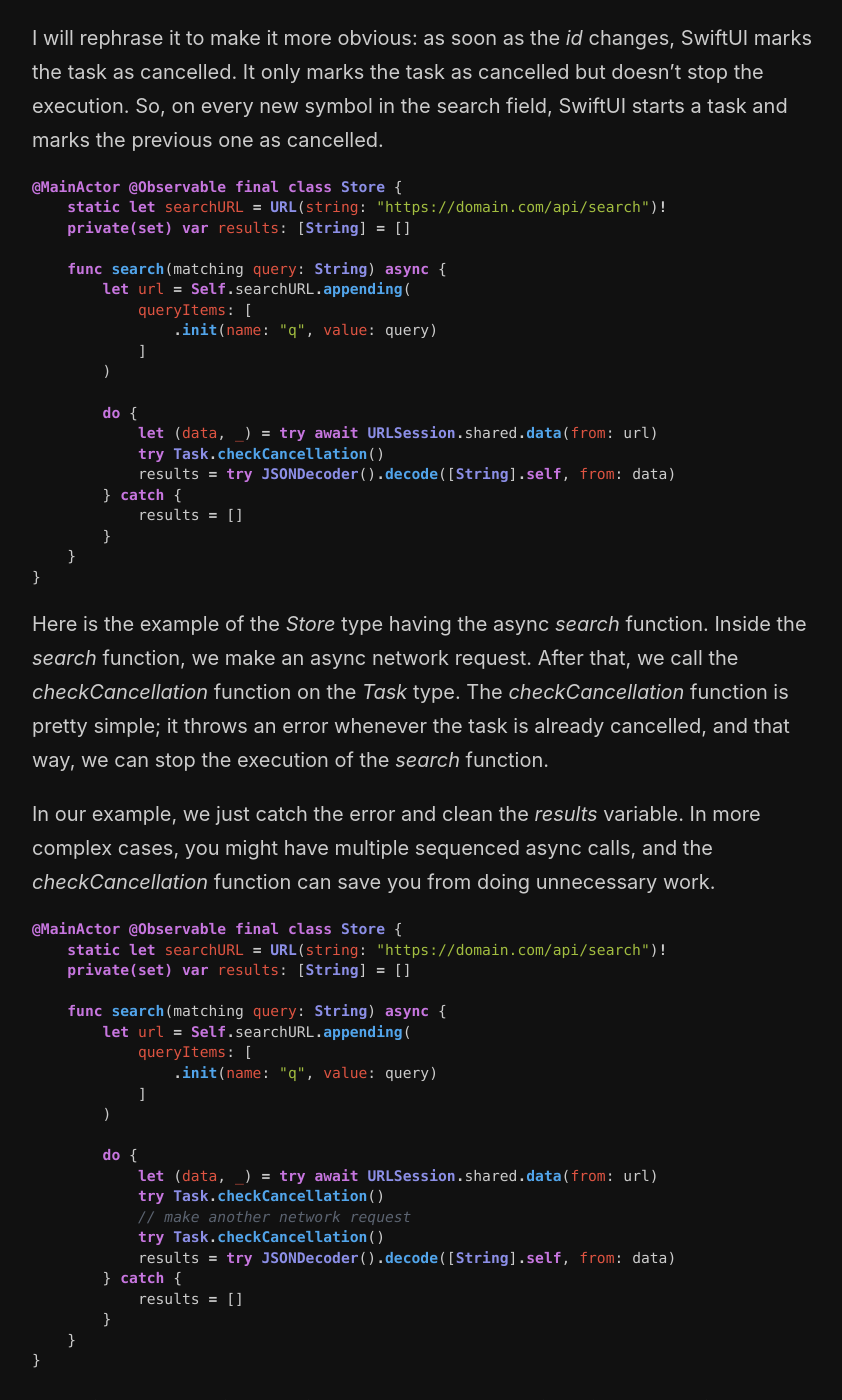
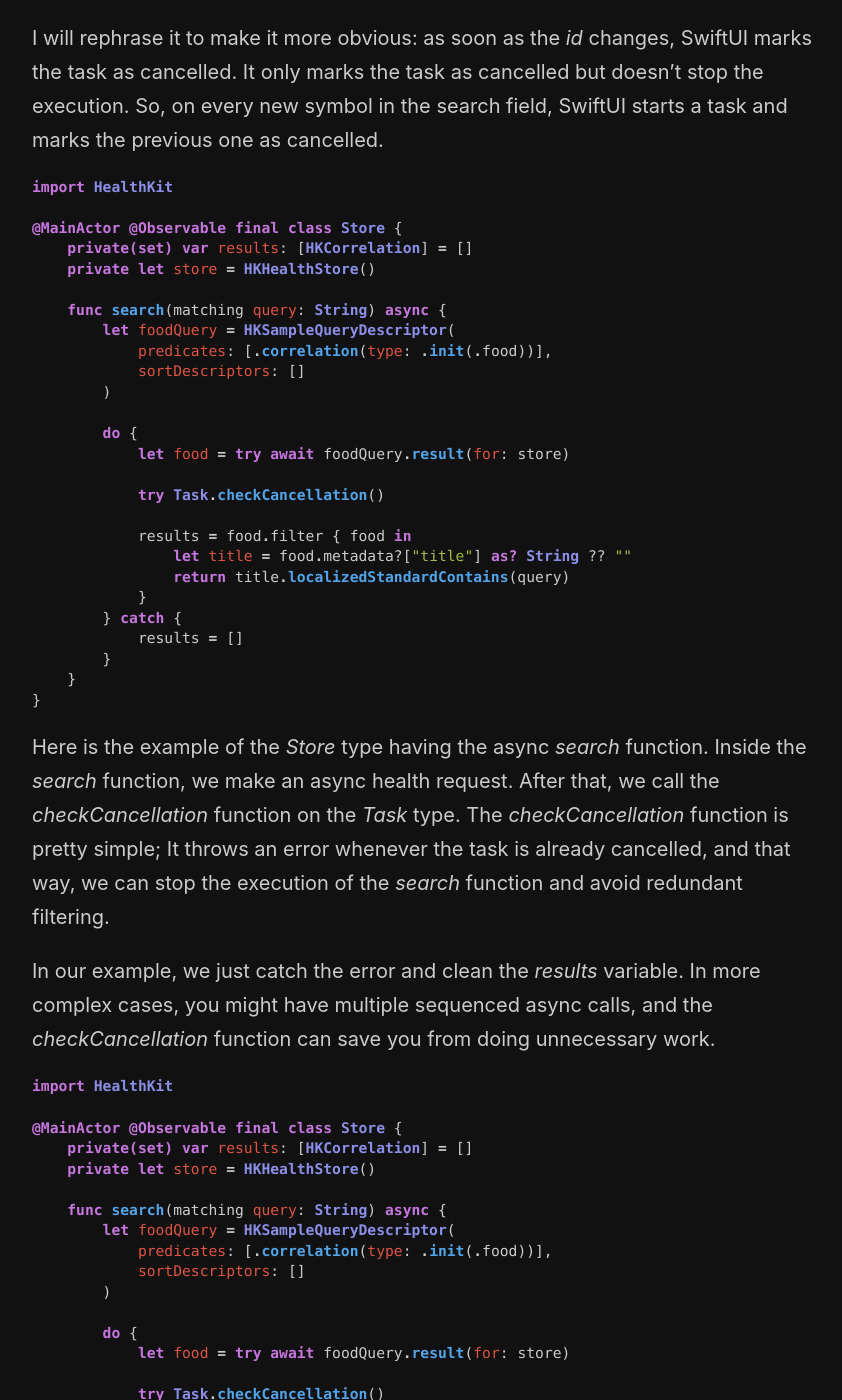
Before and after one commit to mecid/mecid.github.io, a Jekyll site: the page built from _posts/2025-02-11-task-cancellation-in-swift-concurrency.md, in a window 1280 px wide and 1400 px high, scrolled down 1340 px. Shown: the whole window, without its empty margins (218-1060 px from the left). Built offline with Jekyll 4.4.1, drawn with Linux system fonts in a browser that asks for light colours; some of the changed text lies outside the part shown.

Commit message:
code examples in task cancellation tuned

````diff
--- a/_posts/2025-02-11-task-cancellation-in-swift-concurrency.md
+++ b/_posts/2025-02-11-task-cancellation-in-swift-concurrency.md
@@ -37,21 +37,27 @@ As you can see in the example above, we use the *task* view modifier with the *i
 I will rephrase it to make it more obvious: as soon as the *id* changes, SwiftUI marks the task as cancelled. It only marks the task as cancelled but doesn’t stop the execution. So, on every new symbol in the search field, SwiftUI starts a task and marks the previous one as cancelled.
 
 ```swift
+import HealthKit
+
 @MainActor @Observable final class Store {
-    static let searchURL = URL(string: "https://domain.com/api/search")!
-    private(set) var results: [String] = []
+    private(set) var results: [HKCorrelation] = []
+    private let store = HKHealthStore()
 
     func search(matching query: String) async {
-        let url = Self.searchURL.appending(
-            queryItems: [
-                .init(name: "q", value: query)
-            ]
+        let foodQuery = HKSampleQueryDescriptor(
+            predicates: [.correlation(type: .init(.food))],
+            sortDescriptors: []
         )
 
         do {
-            let (data, _) = try await URLSession.shared.data(from: url)
+            let food = try await foodQuery.result(for: store)
+
             try Task.checkCancellation()
-            results = try JSONDecoder().decode([String].self, from: data)
+
+            results = food.filter { food in
+                let title = food.metadata?["title"] as? String ?? ""
+                return title.localizedStandardContains(query)
+            }
         } catch {
             results = []
         }
@@ -59,28 +65,34 @@ I will rephrase it to make it more obvious: as soon as the *id* changes, SwiftUI
 }
 ```
 
-Here is the example of the *Store* type having the async *search* function. Inside the *search* function, we make an async network request. After that, we call the *checkCancellation* function on the *Task* type. The *checkCancellation* function is pretty simple; it throws an error whenever the task is already cancelled, and that way, we can stop the execution of the *search* function.
+Here is the example of the *Store* type having the async *search* function. Inside the *search* function, we make an async health request. After that, we call the *checkCancellation* function on the *Task* type. The *checkCancellation* function is pretty simple; It throws an error whenever the task is already cancelled, and that way, we can stop the execution of the *search* function and avoid redundant filtering.
 
 In our example, we just catch the error and clean the *results* variable. In more complex cases, you might have multiple sequenced async calls, and the *checkCancellation* function can save you from doing unnecessary work.
 
 ```swift
+import HealthKit
+
 @MainActor @Observable final class Store {
-    static let searchURL = URL(string: "https://domain.com/api/search")!
-    private(set) var results: [String] = []
+    private(set) var results: [HKCorrelation] = []
+    private let store = HKHealthStore()
 
     func search(matching query: String) async {
-        let url = Self.searchURL.appending(
-            queryItems: [
-                .init(name: "q", value: query)
-            ]
+        let foodQuery = HKSampleQueryDescriptor(
+            predicates: [.correlation(type: .init(.food))],
+            sortDescriptors: []
         )
 
         do {
-            let (data, _) = try await URLSession.shared.data(from: url)
+            let food = try await foodQuery.result(for: store)
+
             try Task.checkCancellation()
-            // make another network request
+            // another query here
             try Task.checkCancellation()
-            results = try JSONDecoder().decode([String].self, from: data)
+
+            results = food.filter { food in
+                let title = food.metadata?["title"] as? String ?? ""
+                return title.localizedStandardContains(query)
+            }
         } catch {
             results = []
         }
@@ -93,22 +105,30 @@ There is another option allowing us to check cancellation without throwing an er
 
 ```swift
 actor SearchService {
-    static let searchURL = URL(string: "https://domain.com/api/search")!
-    private var cachedResults: [String] = []
+    private var cachedResults: [HKCorrelation] = []
+    private let store = HKHealthStore()
 
-    func search(matching query: String) async throws -> [String] {
+    func search(matching query: String) async throws -> [HKCorrelation] {
         guard !Task.isCancelled else {
             return cachedResults
         }
 
-        let url = Self.searchURL.appending(
-            queryItems: [
-                .init(name: "q", value: query)
-            ]
+        let foodQuery = HKSampleQueryDescriptor(
+            predicates: [.correlation(type: .init(.food))],
+            sortDescriptors: []
         )
 
-        let (data, _) = try await URLSession.shared.data(from: url)
-        cachedResults = try JSONDecoder().decode([String].self, from: data)
+        let food = try await foodQuery.result(for: store)
+
+        guard !Task.isCancelled else {
+            return cachedResults
+        }
+
+        cachedResults = food.filter { food in
+            let title = food.metadata?["title"] as? String ?? ""
+            return title.localizedStandardContains(query)
+        }
+
         return cachedResults
     }
 }
````
